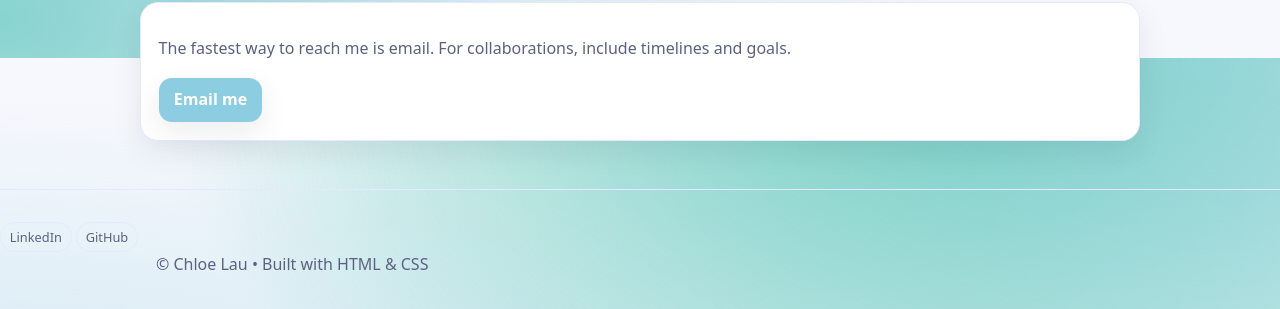
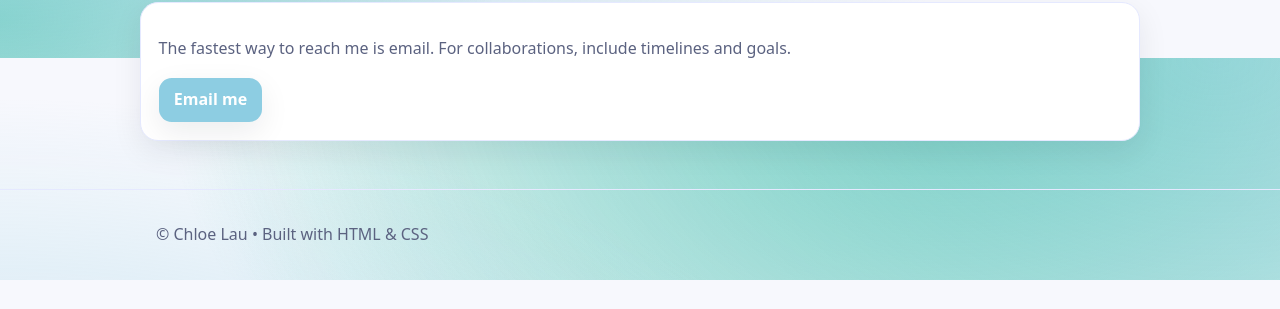
Before and after one commit to clau0306/clau0306.github.io, a plain HTML site: page index.html in a window 1280 px wide. Shown: the part 742-1051 px from the top of the page. After the commit the page ends 1022 px from the top, so only its background shows below. Drawn offline with Linux system fonts and the light colour scheme.

Commit message:
not footer buttons

```diff
--- a/index.html
+++ b/index.html
@@ -86,8 +86,8 @@
   </main>
 
   <footer>
-    <a class="badge" href="https://linkedin.com/in/chloelaau" target="_blank" rel="noopener">LinkedIn</a>
-    <a class="badge" href="https://github.com/clau0306" target="_blank" rel="noopener">GitHub</a>
+    <!-- <a class="badge" href="https://linkedin.com/in/chloelaau" target="_blank" rel="noopener">LinkedIn</a>
+    <a class="badge" href="https://github.com/clau0306" target="_blank" rel="noopener">GitHub</a> -->
     <div class="wrap">© <span id="y"></span> Chloe Lau • Built with HTML & CSS </div>
   </footer>
 
```
